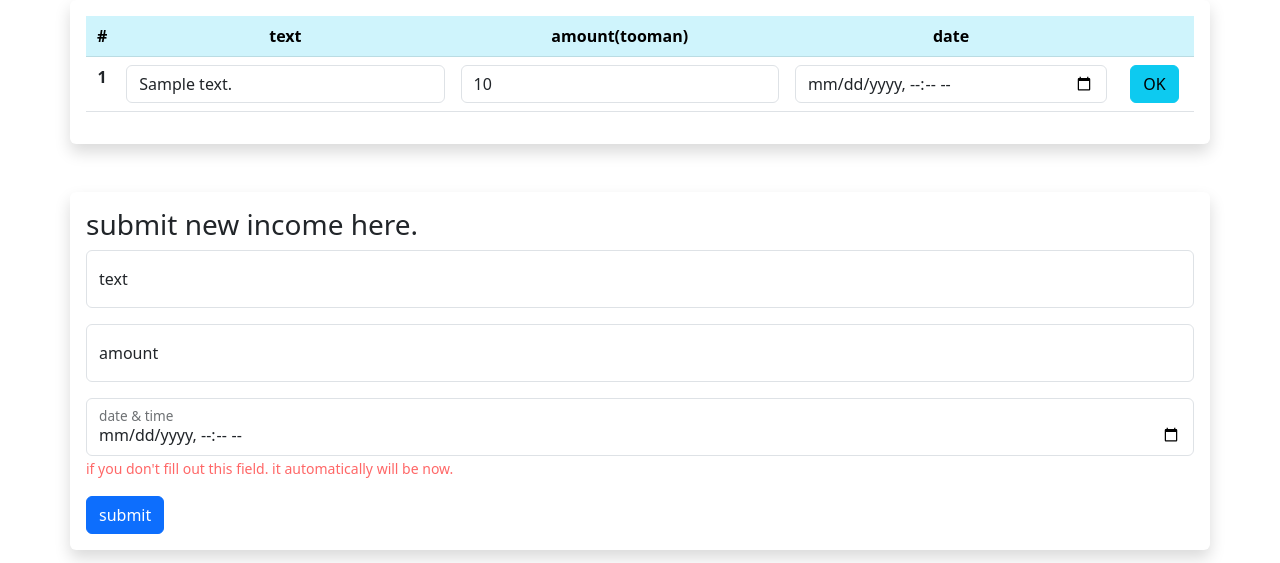
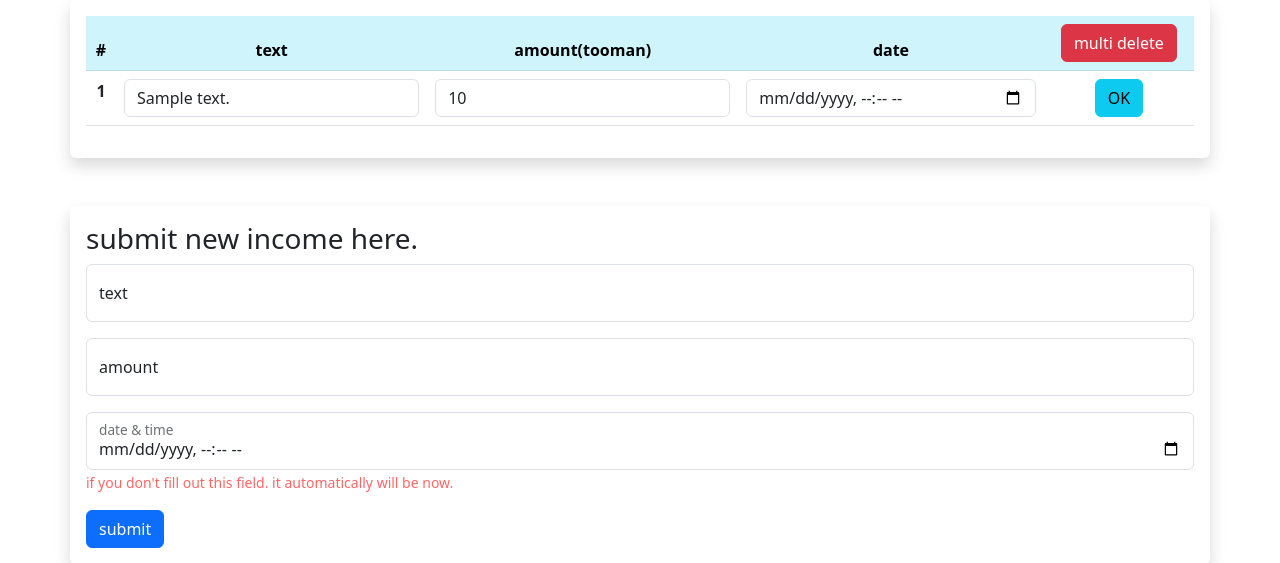
Before and after one commit to M-Amin-2007/bestoon_from_jadi, a Django app: page /income/ in a window 1280 px wide. Shown: the part 56-619 px from the top of the page. Run offline with Django 3.2, Linux system fonts and the light colour scheme; a user stored in the database is signed in; tables that the repository leaves empty hold one stand-in row (values such as "Sample post").

Commit message:
add multiple delete for tables

```diff
--- a/web/templates/web/data.html
+++ b/web/templates/web/data.html
@@ -4,35 +4,47 @@
 {% endblock %}
 {% block content %}
     <div class="container shadow p-3 mb-5 bg-white rounded">
+    {% if multi_delete_mod %}
+            <form action="{% url "web:multi_delete" %}" method="post">{% endif %}
         <table class="table">
             <thead class="table-info">
                 <th scope="col" class="text-center">#</th>
                 <th scope="col" class="text-center">text</th>
                 <th scope="col" class="text-center">amount(tooman)</th>
                 <th scope="col" class="text-center">date</th>
-                <th scope="col" class="text-center"></th>
+                <th scope="col" class="text-center"><form action="{% url "web:multi_delete" %}" method="post">
+                        <input type="submit" class="btn btn-danger" value="multi delete">
+                    </form></th>
             </thead>
             <tbody>
             {% for num, data in datas %}
                 {% if data.edit_mod %}
                 <tr>
                 <form action="{% url "web:edit_method" data.id title %}" method="post">
-                    <th class="text-center">{{ num | add:1}}</th>
+                    <th class="text-center">
+                        {{ num | add:1}}
+                    </th>
                     <td class="text-center">
-                        <input type="text" class="form-control" value="{{ data.text }}" name="text" id="id_text">
+                        <input type="text" class="form-control" value="{{ data.text }}" name="text" id="id_text_{{ data.id }}">
                     </td>
                     <td class="text-center">
-                        <input type="number" class="form-control" value="{{ data.amount }}" name="amount" id="id_amount">
+                        <input type="number" class="form-control" value="{{ data.amount }}" name="amount" id="id_amount_{{ data.id }}">
                     </td>
                     <td class="text-center">
-                        <input type="datetime-local" class="form-control" value="{{ data.date }}" name="date" id="id_text">
+                        <input type="datetime-local" class="form-control" value="{{ data.date }}" name="date" id="id_text_{{ data.id }}">
                     </td>
                     <td class="text-center"><input class="btn btn-info" type="submit" value="OK"></td>
                 </form>
                 </tr>
                 {% else %}
                 <tr>
-                    <th class="text-center">{{ num | add:1}}</th>
+                    <th class="text-center">
+                        {% if multi_delete_mod %}
+                            <input type="checkbox" class="" name="choice" value="{{ data.id }}" id="id_box_{{ data.id }}">
+                        {% else %}
+                            {{ num | add:1}}
+                        {% endif %}
+                    </th>
                     <td class="text-center">{{ data.text }}</td>
                     <td class="text-center">{{ data.amount }}</td>
                     <td class="text-center">{{ data.date }}</td>
@@ -48,6 +60,13 @@
             {% endfor %}
             </tbody>
         </table>
+                {% if multi_delete_mod %}
+                    <input class="btn btn-info" type="submit" value="delete">
+            </form>
+            <form action="{% url "web:income" %}" method="get"><input class="btn btn-danger" value="cancel" type="submit"></form>
+
+                {% endif %}
+
     </div><div class="container shadow p-3 mb-5 bg-white rounded">
         <h3>submit new {{ title }} here.</h3>
         <form method="post">
--- a/web/urls.py
+++ b/web/urls.py
@@ -9,6 +9,7 @@ urlpatterns = [
     path("income/", views.income, name="income"),
     path("delete/<pk>/<db>/", views.delete_item, name="delete_method"),
     path("edit/<pk>/<db>/", views.edit_item, name="edit_method"),
+    path("multi_delete/", views.multi_delete, name="multi_delete"),
     path("change_password/", views.change_password, name="change_password"),
     path("change_username/", views.change_username, name="change_username"),
     path("change_email/", views.change_email, name="change_email"),
--- a/web/views.py
+++ b/web/views.py
@@ -13,7 +13,6 @@ import datetime
 from django.templatetags.static import static
 
 # TODO: add csrf tokens, add js validation to form before submit
-### TODO: add multiple delete for tables
 # TODO: move register button under sign in form, change name of "register" to "sign up"
 # TODO: add suggestions part, make navbar constant, unable user to login when user is authenticated
 # TODO: change Home page figure when user login, correct login page title
@@ -318,3 +317,17 @@ def edit_item(request, pk, db):
                 data_object.save()
 
         return redirect(reverse(f"web:{db}"))
+
+@csrf_exempt
+def multi_delete(request):
+    """multi delete"""
+    if request.POST:
+        items = dict(request.POST).get("choice")
+        for pk in items:
+            item = Income.objects.get(pk=int(pk))
+            item.delete()
+        return redirect(reverse("web:income"))
+    else:
+        data_list = list(Income.objects.filter(this_user=request.user))
+        context = {"datas": enumerate(data_list), "title": "income", "multi_delete_mod": True}
+        return render(request, "web/data.html", context=context)
```
